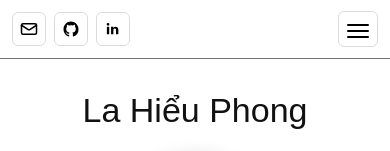
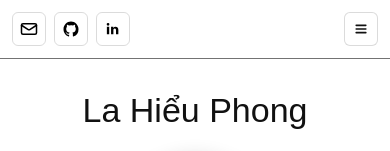
Before and after one commit to lahieuphong/lahieuphong-cv, a Next.js app: page /about in a window 390 px wide. Shown: the top 151 px of the page. Built offline with nearby package versions, Linux system fonts and the light colour scheme.

Commit message:
Use icons for mobile navbar toggle

```diff
--- a/src/app/components/SiteNavbar.tsx
+++ b/src/app/components/SiteNavbar.tsx
@@ -88,6 +88,9 @@ export default function SiteNavbar() {
   const themeIconSrc = withBasePath(
     isDarkMode ? "/icons/sun.svg" : "/icons/moon.svg",
   );
+  const navbarToggleIconSrc = withBasePath(
+    isMenuOpen ? "/icons/close.svg" : "/icons/menu.svg",
+  );
 
   return (
     <nav className="site-navbar" aria-label="Điều hướng chính">
@@ -125,12 +128,18 @@ export default function SiteNavbar() {
           type="button"
           aria-controls="site-navbar-menu"
           aria-expanded={isMenuOpen}
-          aria-label="Mở menu điều hướng"
+          aria-label={isMenuOpen ? "Đóng menu điều hướng" : "Mở menu điều hướng"}
           onClick={() => setIsMenuOpen((currentValue) => !currentValue)}
         >
-          <span />
-          <span />
-          <span />
+          <span
+            className="site-navbar-toggle-icon"
+            style={
+              {
+                "--site-navbar-toggle-icon": `url(${navbarToggleIconSrc})`,
+              } as CSSProperties
+            }
+            aria-hidden="true"
+          />
         </button>
 
         <div
--- a/src/app/globals.css
+++ b/src/app/globals.css
@@ -236,19 +236,28 @@ a:hover {
 
 .site-navbar-toggle {
   display: none;
-  width: 40px;
-  height: 36px;
+  align-items: center;
+  justify-content: center;
+  width: 34px;
+  min-width: 34px;
+  height: 34px;
   margin-left: auto;
-  padding: 8px;
-}
-
-.site-navbar-toggle span {
+  padding: 0;
+  background: #ffffff;
+  color: #111111;
+}
+
+.site-navbar-toggle-icon {
   display: block;
-  width: 100%;
-  height: 2px;
-  margin: 4px 0;
-  border-radius: 999px;
+  width: 18px;
+  height: 18px;
   background: currentColor;
+  mask: var(--site-navbar-toggle-icon) center / contain no-repeat;
+  -webkit-mask: var(--site-navbar-toggle-icon) center / contain no-repeat;
+}
+
+.site-navbar-toggle:hover {
+  background: #ffffff;
 }
 
 .publication-page,
@@ -1292,7 +1301,7 @@ a:hover {
   }
 
   .site-navbar-toggle {
-    display: block;
+    display: inline-flex;
   }
 
   .site-navbar-menu {
```
Also changed, not shown: public/icons/close.svg (added), public/icons/menu.svg (added).
